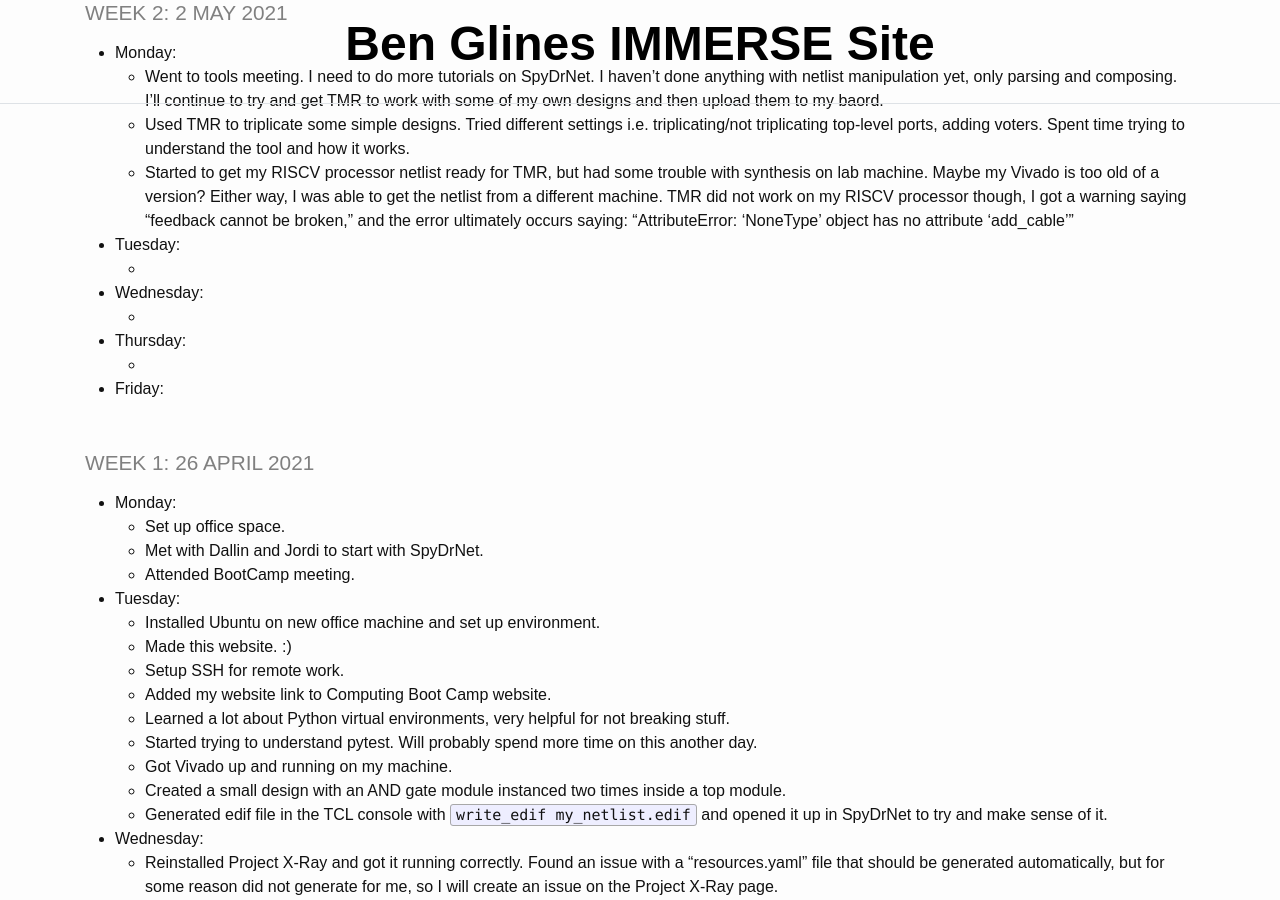
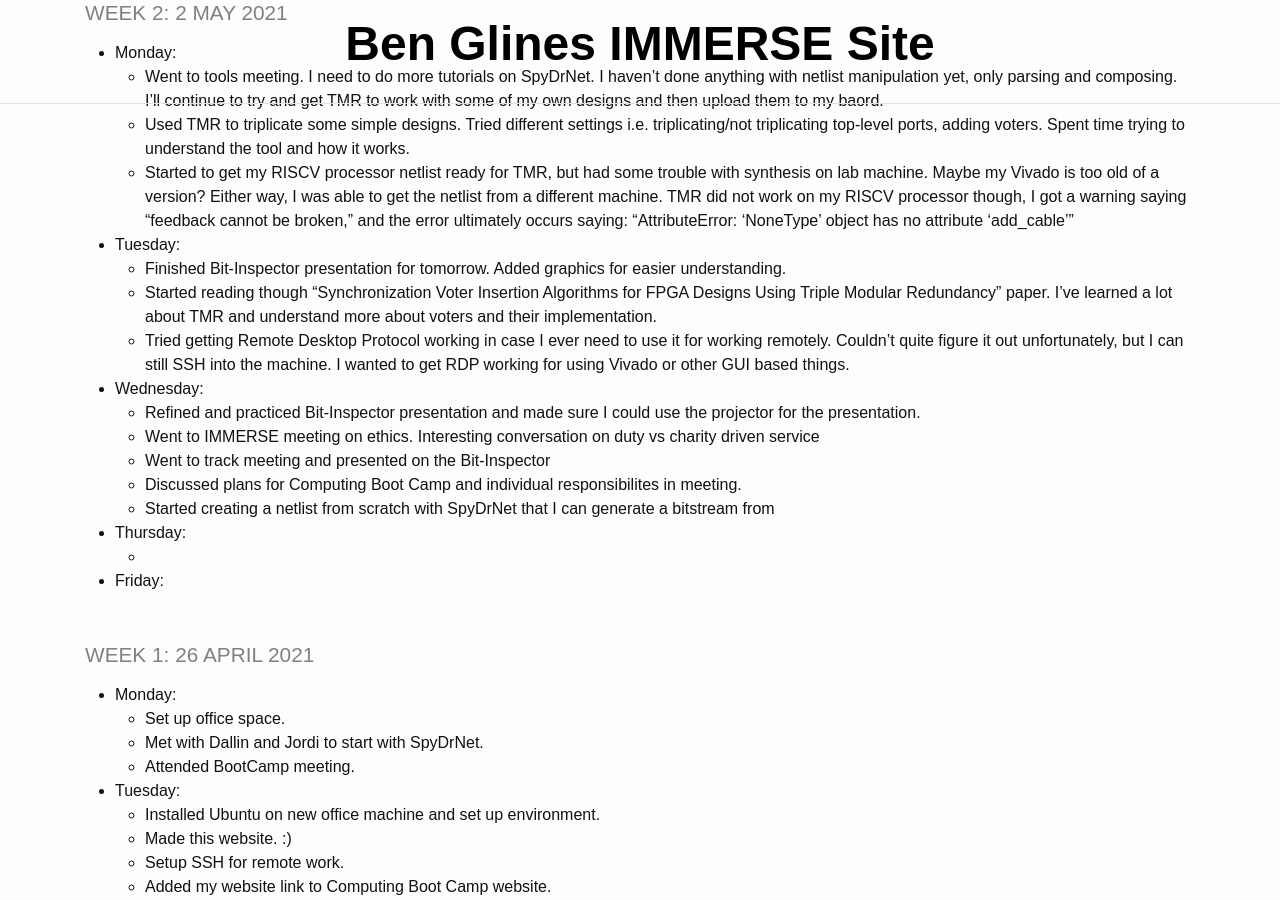
Before and after one commit to benglines/immerse, a Jekyll site: the page built from _pages/log.md, in a window 1280 px wide and 900 px high, scrolled down 535 px. Built offline with Jekyll 4.4.1, drawn with Linux system fonts in a browser that asks for light colours.

Commit message:
Daily Update

```diff
--- a/_pages/log.md
+++ b/_pages/log.md
@@ -23,9 +23,15 @@ title: IMMERSE Log
   * Used TMR to triplicate some simple designs. Tried different settings i.e. triplicating/not triplicating top-level ports, adding voters. Spent time trying to understand the tool and how it works.
   * Started to get my RISCV processor netlist ready for TMR, but had some trouble with synthesis on lab machine. Maybe my Vivado is too old of a version? Either way, I was able to get the netlist from a different machine. TMR did not work on my RISCV processor though, I got a warning saying "feedback cannot be broken," and the error ultimately occurs saying: "AttributeError: 'NoneType' object has no attribute 'add_cable'"
 * **Tuesday**:
-  *
+  * Finished Bit-Inspector presentation for tomorrow. Added graphics for easier understanding.
+  * Started reading though "Synchronization Voter Insertion Algorithms for FPGA Designs Using Triple Modular Redundancy" paper. I've learned a lot about TMR and understand more about voters and their implementation.
+  * Tried getting Remote Desktop Protocol working in case I ever need to use it for working remotely. Couldn't quite figure it out unfortunately, but I can still SSH into the machine. I wanted to get RDP working for using Vivado or other GUI based things.
 * **Wednesday**:
-  *
+  * Refined and practiced Bit-Inspector presentation and made sure I could use the projector for the presentation.
+  * Went to IMMERSE meeting on ethics. Interesting conversation on duty vs charity driven service
+  * Went to track meeting and presented on the Bit-Inspector
+  * Discussed plans for Computing Boot Camp and individual responsibilites in meeting.
+  * Started creating a netlist from scratch with SpyDrNet that I can generate a bitstream from
 * **Thursday**:
   *
 * **Friday**:
```
Also changed, not shown: _pages/todo.md (+1 -1 lines).
